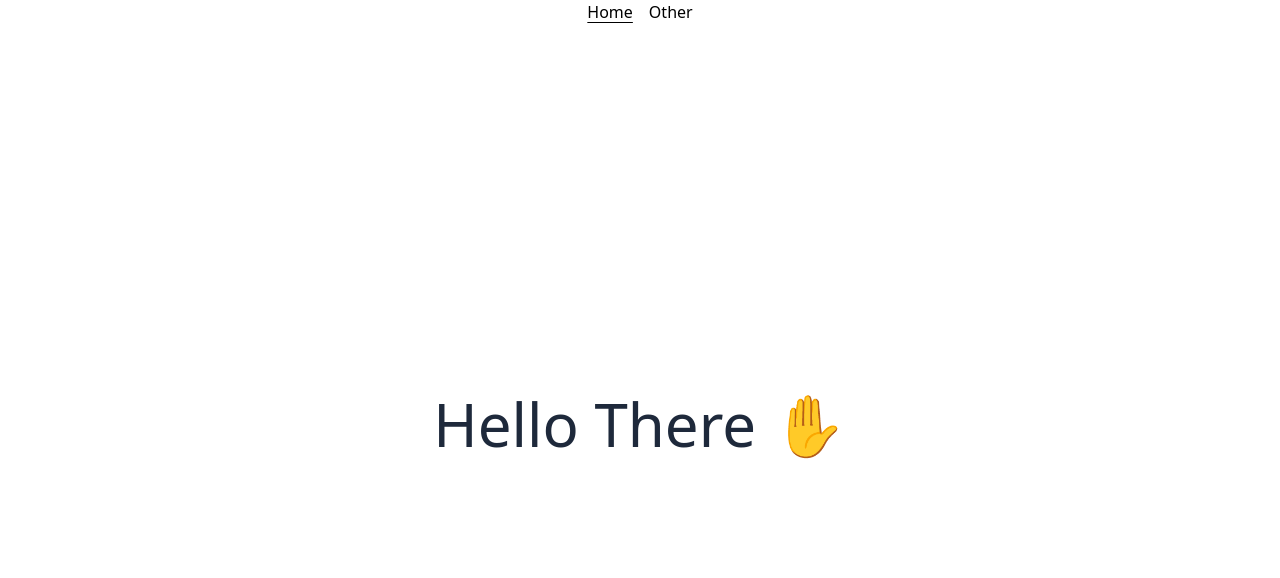
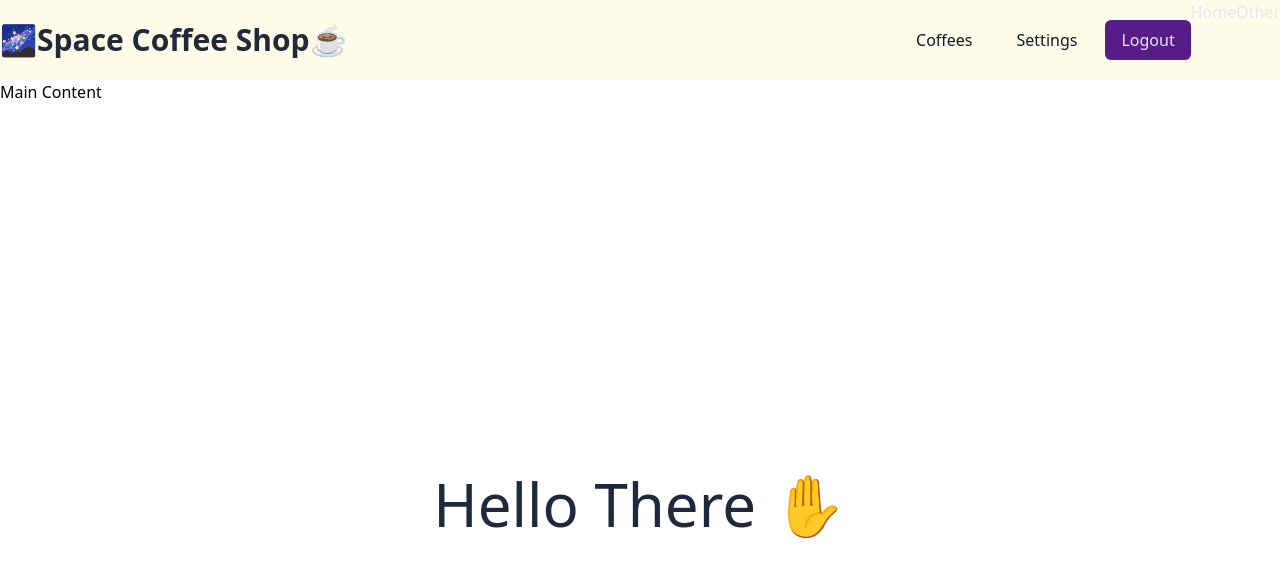
Before and after one commit to avega46/Space_Coffee_Shop, a Vue app: page / in a window 1280 px wide. Shown: the top 578 px of the page. Built offline with nearby package versions, Linux system fonts and the light colour scheme.

Commit message:
NavMenu Added

```diff
--- a/src/App.vue
+++ b/src/App.vue
@@ -4,5 +4,6 @@
 
 <template>
   <NavMenu />
+  <h1>Main Content</h1>
   <RouterView />
 </template>
--- a/src/components/NavMenu.vue
+++ b/src/components/NavMenu.vue
@@ -1,16 +1,45 @@
+<script setup>
+import { ref } from 'vue'
+const brand = ref('🌌Space Coffee Shop☕')
+
+</script>
+
 <template>
   <nav>
+    <div class="wrapper">
+      <div class="brand">
+        <span class="brand-title">{{ brand }}</span>
+      </div>
+      <div class="menu">
+        <a href="#" class="menu-item">Coffees</a>
+        <a href="#" class="menu-item">Settings</a>
+        <a href="#" class="menu-login">Logout</a>
+      </div>
+    </div>
     <RouterLink to="/">Home</RouterLink>
     <RouterLink to="/other">Other</RouterLink>
   </nav>
 </template>
 
-<style lang="postcss" scoped>
+<style scoped lang="postcss" >
 nav {
-  @apply flex justify-center space-x-4;
-
-  & .router-link-active {
-    @apply underline underline-offset-4;
+  @apply flex h-20 bg-yellow-50 text-slate-200;
+  .wrapper {
+    @apply container mx-auto flex w-full items-center justify-between;
+    .brand {
+      &-title {
+        @apply text-3xl font-bold text-gray-800;
+      }
+    }
+    .menu {
+      @apply flex gap-3;
+      &-item {
+        @apply text-gray-900 rounded-md px-4 py-2 hover:bg-blue-900 hover:text-yellow-50;
+      }
+      &-login {
+        @apply rounded-md bg-purple-900 px-4 py-2 hover:bg-red-700 hover:text-yellow-50;
+      }
+    }
   }
 }
 </style>
```
Also changed, not shown: index.html (+1 -1 lines).
